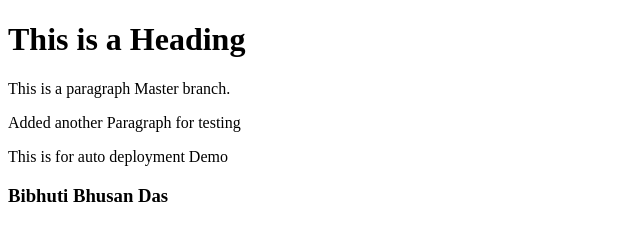
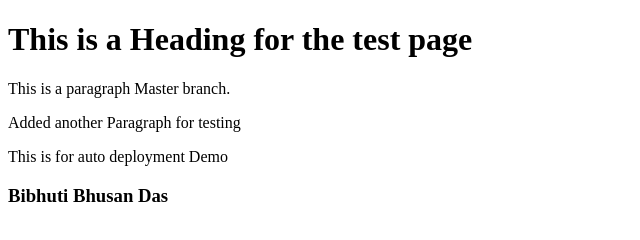
Before and after one commit to Shantanu200384/learnGit, a plain HTML site: page index.html in a window 1280 px wide. Shown: the whole page, without its empty margins (0-640 px from the left). Drawn offline with Linux system fonts and the light colour scheme.

Commit message:
11 commit

```diff
--- a/index.html
+++ b/index.html
@@ -5,7 +5,7 @@
 </head>
 <body>
 
-<h1>This is a Heading</h1>
+<h1>This is a Heading for the test page</h1>
 <p>This is a paragraph Master branch.</p>
 <p>Added another Paragraph for testing</p>
 <p>This is for auto deployment Demo</p>
```
